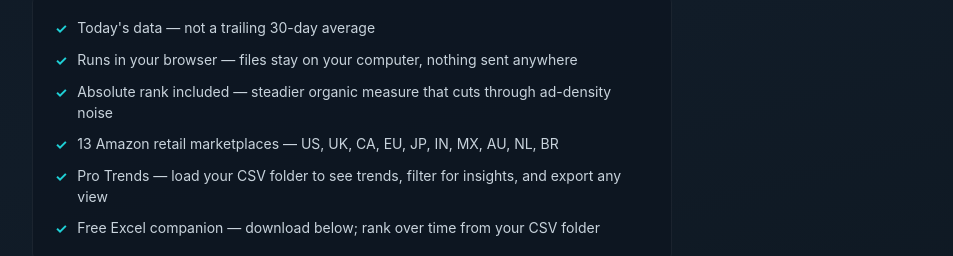
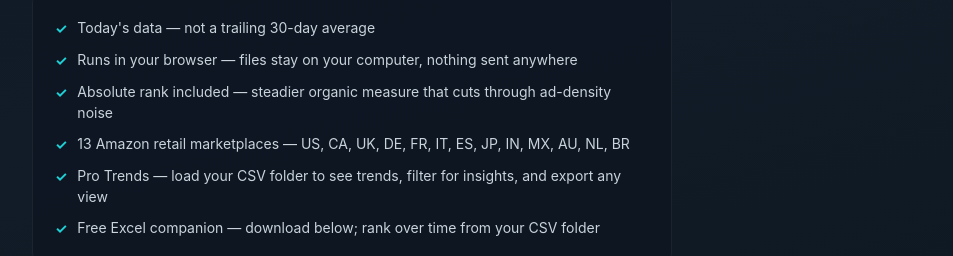
Before and after one commit to miltonstylesllc/live-amazon-rank-tracker, a plain HTML site: page index.html in a window 1280 px wide. Shown: the part 1227-1483 px from the top of the page, without its empty margins (288-1241 px from the left). Drawn offline with Linux system fonts and the light colour scheme.

Commit message:
Fix marketplace list: all 13 TLDs from extension registry.

```diff
--- a/index.html
+++ b/index.html
@@ -388,7 +388,7 @@
       <li><span>Today's data &mdash; not a trailing 30-day average</span></li>
       <li><span>Runs in your browser &mdash; files stay on your computer, nothing sent anywhere</span></li>
       <li><span>Absolute rank included &mdash; steadier organic measure that cuts through ad-density noise</span></li>
-      <li><span>13 Amazon retail marketplaces &mdash; US, UK, CA, EU, JP, IN, MX, AU, NL, BR</span></li>
+      <li><span>13 Amazon retail marketplaces &mdash; US, CA, UK, DE, FR, IT, ES, JP, IN, MX, AU, NL, BR</span></li>
       <li><span>Pro Trends &mdash; load your CSV folder to see trends, filter for insights, and export any view</span></li>
       <li><span>Free Excel companion &mdash; download below; rank over time from your CSV folder</span></li>
     </ul>
```
